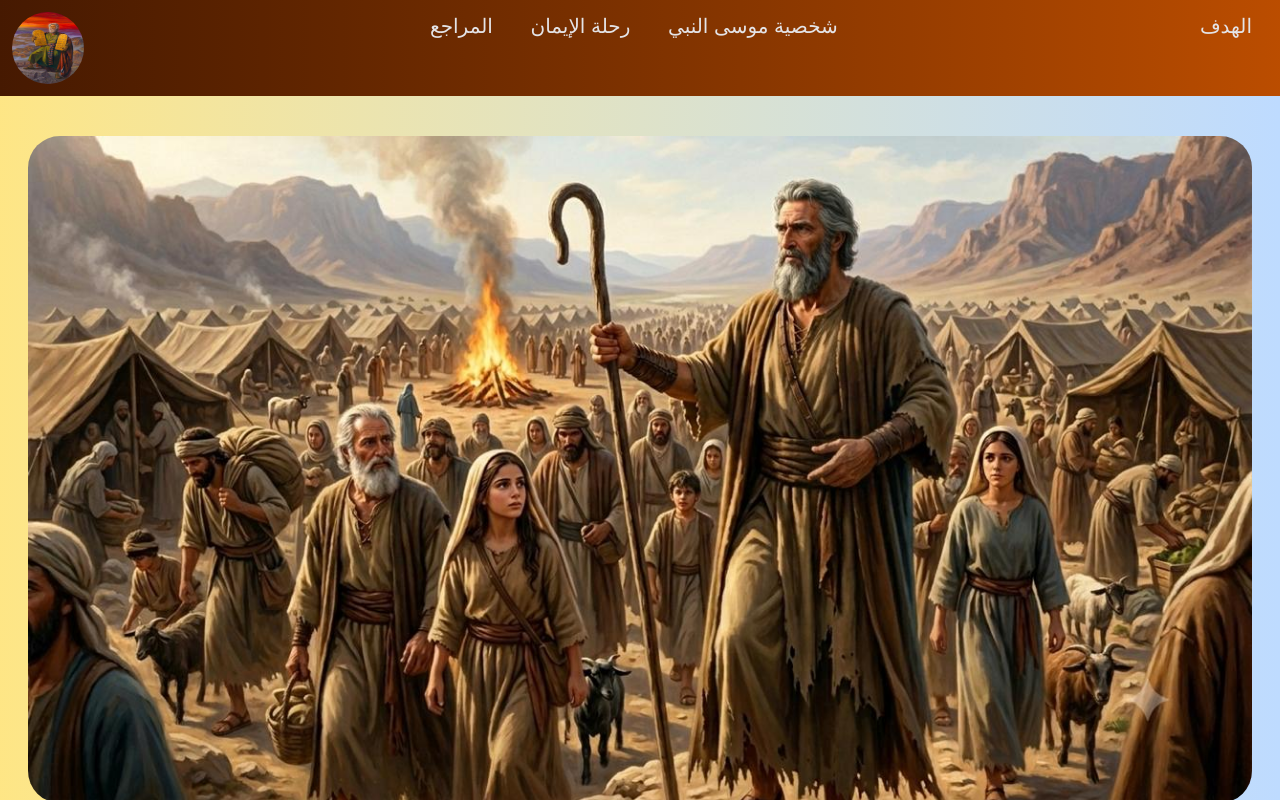
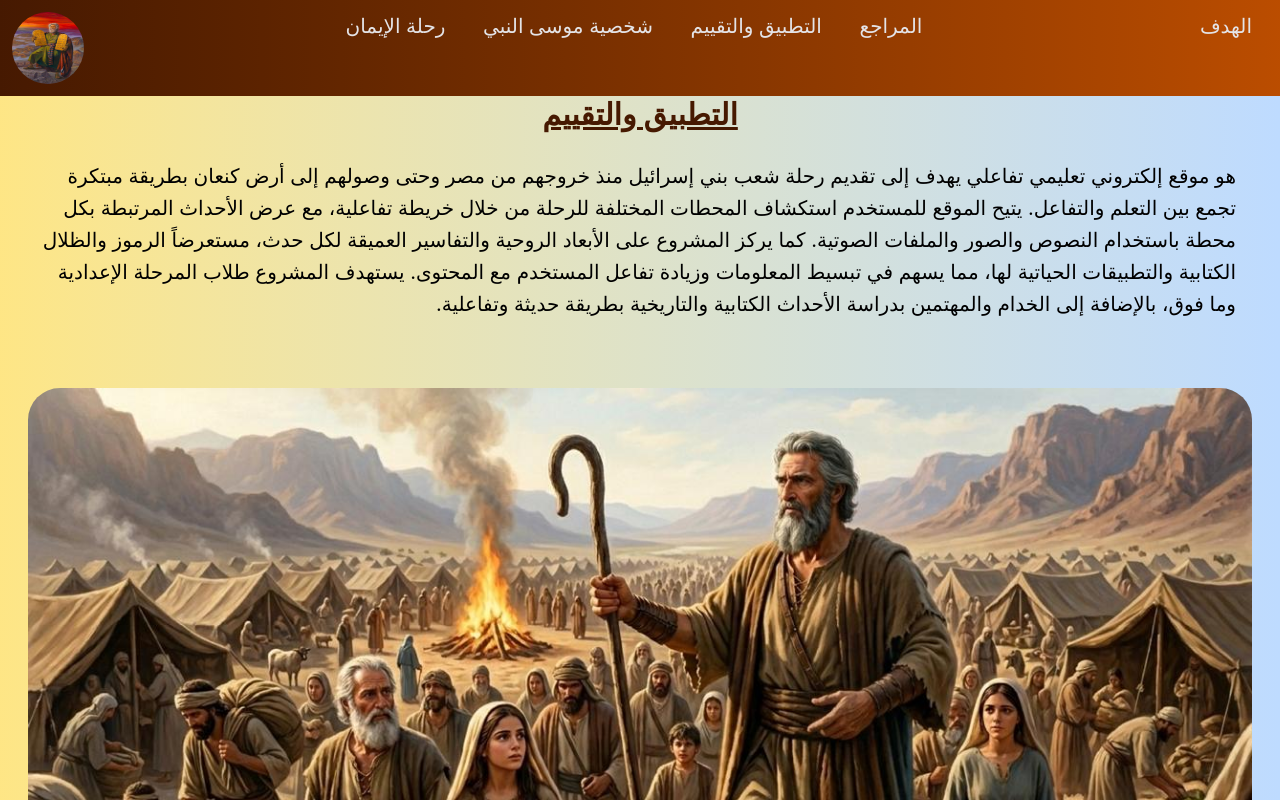
Before and after one commit to journey-of-faith/journey-of-faith.github.io, a React (Vite) app: page /evaluation in a window 1280 px wide. Shown: the top 800 px of the page. Built offline with nearby package versions, Linux system fonts and the light colour scheme.

Commit message:
add some text until eleeme

```diff
--- a/src/layout/TopNavBar.jsx
+++ b/src/layout/TopNavBar.jsx
@@ -8,9 +8,10 @@ export default function TopNavBar() {
 
 
             <div >
+                <Link to="reference" className="m-4 font-normal text-xl  hover:text-amber-400">المراجع </Link>
+                <Link to="evaluation" className="m-4 font-normal text-xl  hover:text-amber-400">التطبيق والتقييم</Link>
                 <Link to="aboutmoses" className="m-4 font-normal text-xl hover:text-amber-400 "> شخصية موسى النبي  </Link>
                 <Link to="journey" className="m-4 font-normal text-xl  hover:text-amber-400">رحلة الإيمان </Link>
-                <Link to="reference" className="m-4 font-normal text-xl  hover:text-amber-400">المراجع</Link>
             </div>
             <div>
                 <Link to="concept" className="m-4 font-normal text-xl  hover:text-amber-400">الهدف</Link>
--- /dev/null
+++ b/src/pages/Evaluation.jsx
@@ -0,0 +1,12 @@
+import PageTitle from "../components/atoms/PageTitle";
+export default function Evaluation(){
+    return(
+        <div>
+             <div className="flex justify-center ">
+                <PageTitle title="التطبيق والتقييم" />
+            </div >
+             <div className="flex justify-end mr-4 text-right leading-8 text-xl p-7" dir="rtl">
+                    <h2> هو موقع إلكتروني تعليمي تفاعلي يهدف إلى تقديم رحلة شعب بني إسرائيل منذ خروجهم من مصر وحتى وصولهم إلى أرض كنعان بطريقة مبتكرة تجمع بين التعلم والتفاعل. يتيح الموقع للمستخدم استكشاف المحطات المختلفة للرحلة من خلال خريطة تفاعلية، مع عرض الأحداث المرتبطة بكل محطة باستخدام النصوص والصور والملفات الصوتية. كما يركز المشروع على الأبعاد الروحية والتفاسير العميقة لكل حدث، مستعرضاً الرموز والظلال الكتابية والتطبيقات الحياتية لها، مما يسهم في تبسيط المعلومات وزيادة تفاعل المستخدم مع المحتوى. يستهدف المشروع طلاب المرحلة الإعدادية وما فوق، بالإضافة إلى الخدام والمهتمين بدراسة الأحداث الكتابية والتاريخية بطريقة حديثة وتفاعلية.</h2></div>
+        </div>
+    )
+}
--- a/src/pages/index.jsx
+++ b/src/pages/index.jsx
@@ -2,6 +2,7 @@ import Journey from "./Journey";
 import AboutMoses from "./AboutMoses";
 import Concept from "./Concept";
 import References from "./References";
+import Evaluation from "./Evaluation";
 import { Routes, Route } from "react-router";
 export default function Pages() {
     return (
@@ -11,6 +12,7 @@ export default function Pages() {
             <Route path='aboutmoses' element={<AboutMoses/>} />
             <Route path='concept' element={<Concept/>}/>
             <Route path='reference' element={<References/>}/>
+            <Route path='evaluation' element={<Evaluation/>}/>
         </Routes>
         <div className="flex justify-center p-7"><img className="m-3 rounded-4xl" src="./mosesPro.jpeg" alt="" /></div>
 
```
Also changed, not shown: src/components/ProfileModalAudio.jsx (+8 -8 lines), 1 other file (tests, documents, lock files or other folders).
